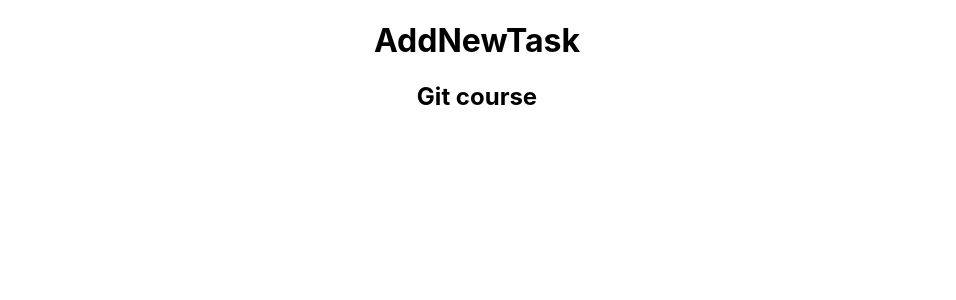
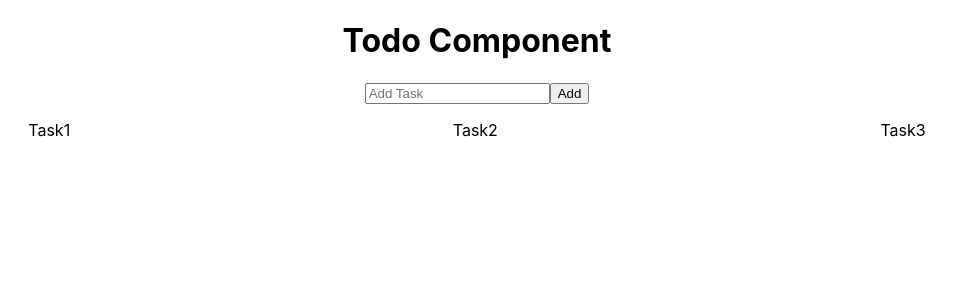
Before and after one commit to s3van/react-beg-06, a React (Create React App) app: page / in a window 1280 px wide. Shown: the top 300 px of the page, without its empty margins (163-1119 px from the left). Built offline with nearby package versions, Linux system fonts and the light colour scheme.

Commit message:
Lesson-6

```diff
--- a/src/App.css
+++ /dev/null
@@ -1,3 +0,0 @@
-.wrapper{
-    text-align: center;
-}
--- a/src/App.js
+++ b/src/App.js
@@ -1,14 +1,15 @@
 import React, { Component } from 'react'
-import "./App.css"
-import AddNewTask from "./Lesson1/AddNewTask"
+import "./Lesson1/Todo.css"
+import Todo from "./Lesson1/Todo"
 
 
-export default class App extends Component {
-  render() {
+function App() {
+
     return (
       <div className="wrapper">
-        <AddNewTask />
+        <Todo />
       </div>
     )
   }
-}
+
+export default App
--- a/src/Lesson1/AddNewTask.js
+++ /dev/null
@@ -1,14 +0,0 @@
-import React, { Component } from 'react'
-
-export class AddNewTask extends Component {
-    render() {
-        return (
-            <div>
-                <h1>AddNewTask</h1>
-                <h2>Git course</h2>
-            </div>
-        )
-    }
-}
-
-export default AddNewTask
--- /dev/null
+++ b/src/Lesson1/Todo.css
@@ -0,0 +1,8 @@
+.wrapper{
+    text-align: center;
+}
+
+.tasks-wrapper{
+    display: flex;
+    justify-content: space-around;
+}
--- /dev/null
+++ b/src/Lesson1/Todo.jsx
@@ -0,0 +1,56 @@
+import React, { Component } from 'react'
+import "./Todo.css"
+
+export class Todo extends React.Component {
+
+    state = {
+        tasks: ["Task1", "Task2", "Task3"],
+        inputValue: ""
+    }
+
+    handleChange = (event) => {
+        const {value} = event.target
+        this.setState({
+            inputValue: value
+        })
+    }
+
+    handleSubmit = () => {
+        const tasks = [...this.state.tasks]
+        tasks.push(this.state.inputValue)
+        this.setState({
+            tasks: tasks,
+            inputValue: ""
+        }
+        )
+    }
+
+    render() {
+
+        const tasksJSX = this.state.tasks.map(function (item, index){
+        return <p key={index}>{item}</p>
+        })
+        return (
+            <div>
+                <h1>Todo Component</h1>
+                <div>
+                    <input
+                    type="text"
+                    placeholder="Add Task"
+                    onChange={this.handleChange}
+                    value={this.state.inputValue} />
+
+
+                    <button
+                    onClick={this.handleSubmit
+                    }>Add</button>
+                </div>
+                <div className="tasks-wrapper">
+                    {tasksJSX}
+                </div>
+            </div>
+        )
+    }
+}
+
+export default Todo
```
